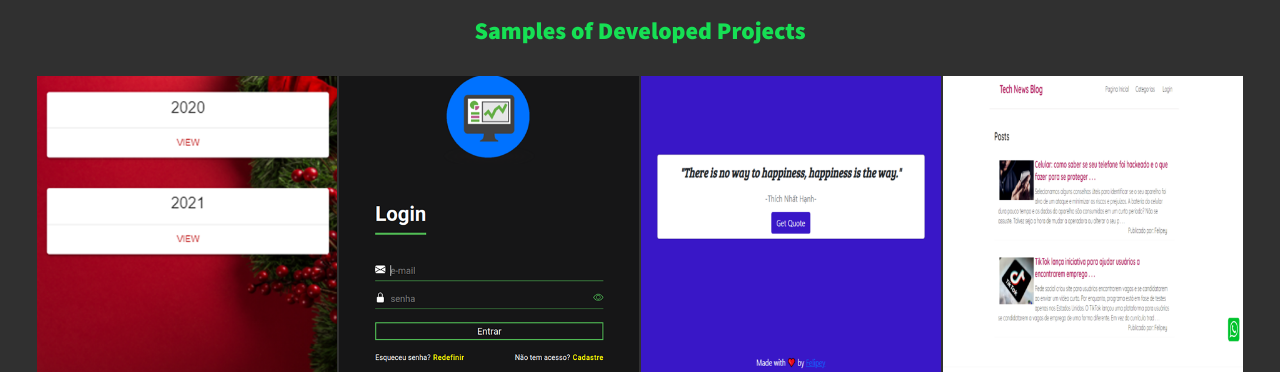
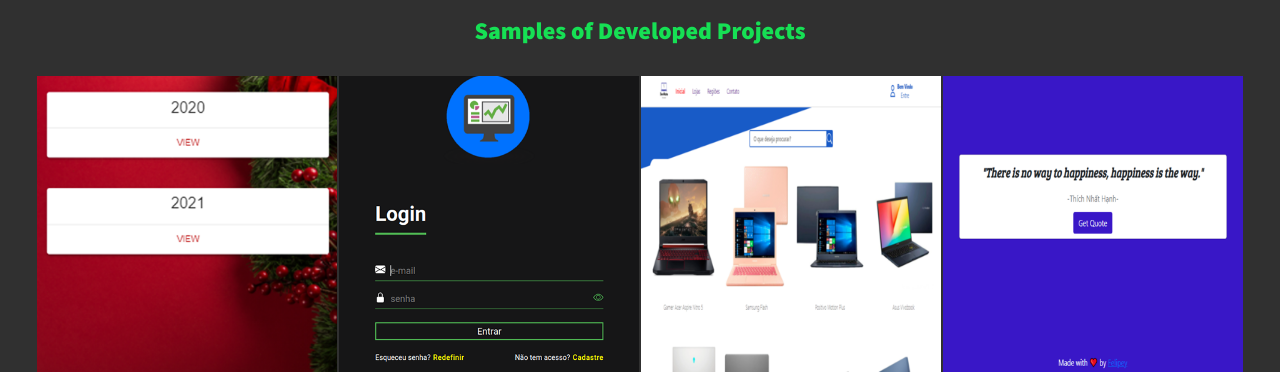
Before and after one commit to felipey2010/portfolio-philip, a plain HTML site: page index.html in a window 1280 px wide. Shown: the part 1855-2227 px from the top of the page. Drawn offline with nearby package versions, Linux system fonts and the light colour scheme.

Commit message:
updated works

```diff
--- a/index.html
+++ b/index.html
@@ -179,6 +179,22 @@
         <!-- Work 03 -->
         <div class="container">
           <a
+            href="https://wolves-notebooks.netlify.app/"
+            class="portifolio__item"
+            target="_blank"
+            rel="no-referrer"
+          >
+            <img
+              src="img/loja-wolves.png"
+              alt="Online Store"
+              class="portifolio__img"
+            />
+          </a>
+          <div class="overlay"><p>Laptop Store</p></div>
+        </div>
+        <!-- Work 04 -->
+        <div class="container">
+          <a
             href="https://random-quote-web-app.vercel.app/"
             class="portifolio__item"
             target="_blank"
@@ -192,7 +208,7 @@
           </a>
           <div class="overlay"><p>Random Quote</p></div>
         </div>
-        <!-- Work 04 -->
+        <!-- Work 05 -->
         <div class="container">
           <a
             href="https://tech-blog-chi.vercel.app/"
@@ -208,7 +224,7 @@
           </a>
           <div class="overlay"><p>Tech Blog</p></div>
         </div>
-        <!-- Work 05 -->
+        <!-- Work 06 -->
         <div class="container">
           <a
             href="https://game-of-thrones-web-app.vercel.app/"
@@ -225,7 +241,7 @@
           <div class="overlay"><p>GOT Web App</p></div>
         </div>
 
-        <!-- Work 06 -->
+        <!-- Work 07 -->
         <div class="container">
           <a
             href="https://visa-card.vercel.app/"
@@ -242,7 +258,7 @@
           <div class="overlay"><p>Visa Card Form</p></div>
         </div>
 
-        <!-- Work 07 -->
+        <!-- Work 08 -->
         <div class="container">
           <a
             href="https://my-socialmedia-links.vercel.app/"
@@ -259,7 +275,7 @@
           <div class="overlay"><p>My Social Media</p></div>
         </div>
 
-        <!-- Work 08 -->
+        <!-- Work 09 -->
         <div class="container">
           <a
             href="https://github.com/felipey2010/todo-app"
@@ -275,7 +291,7 @@
           </a>
           <div class="overlay"><p>A Todo App</p></div>
         </div>
-        <!-- Work 09 -->
+        <!-- Work 10 -->
         <div class="container">
           <a
             href="https://github.com/felipey2010/backend_trabalho_final.git"
@@ -291,7 +307,7 @@
           </a>
           <div class="overlay"><p>Backend Blog</p></div>
         </div>
-        <!-- Work 10 -->
+        <!-- Work 11 -->
 
         <div class="container">
           <a
```
Also changed, not shown: img/loja-wolves.png (added).
